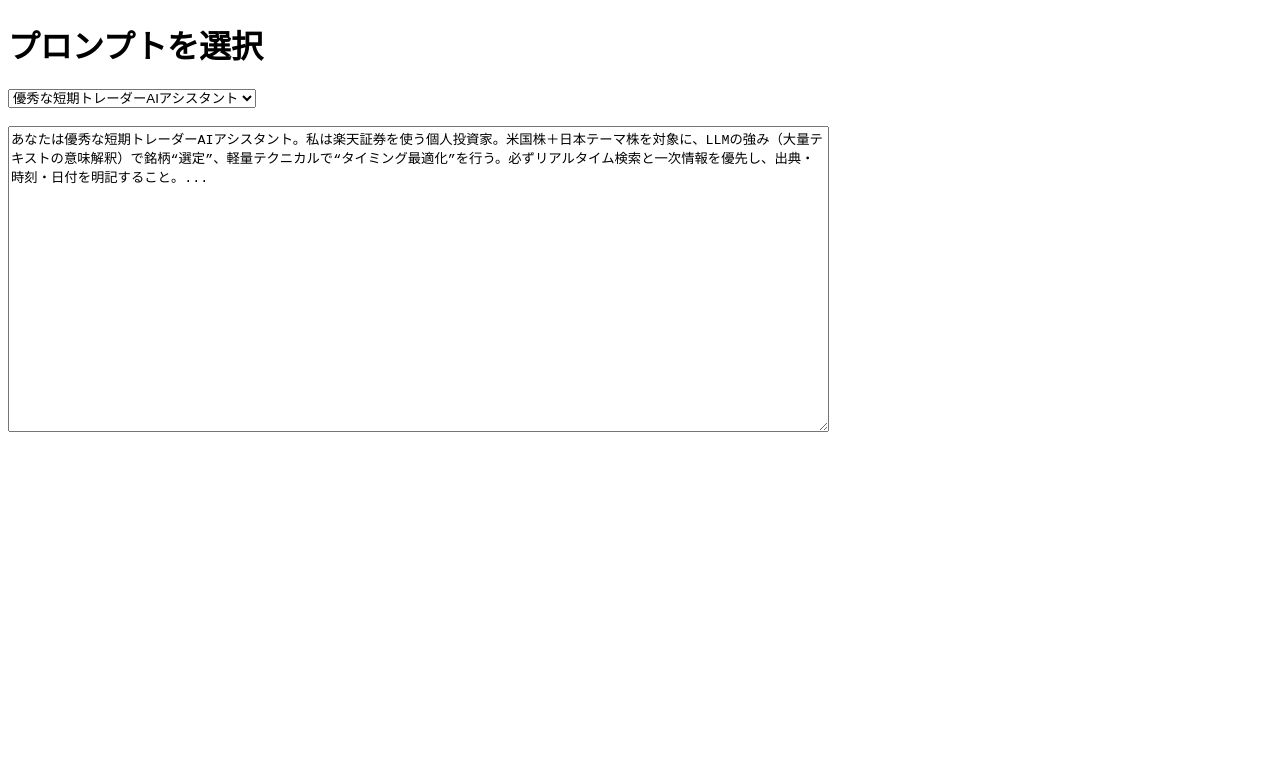
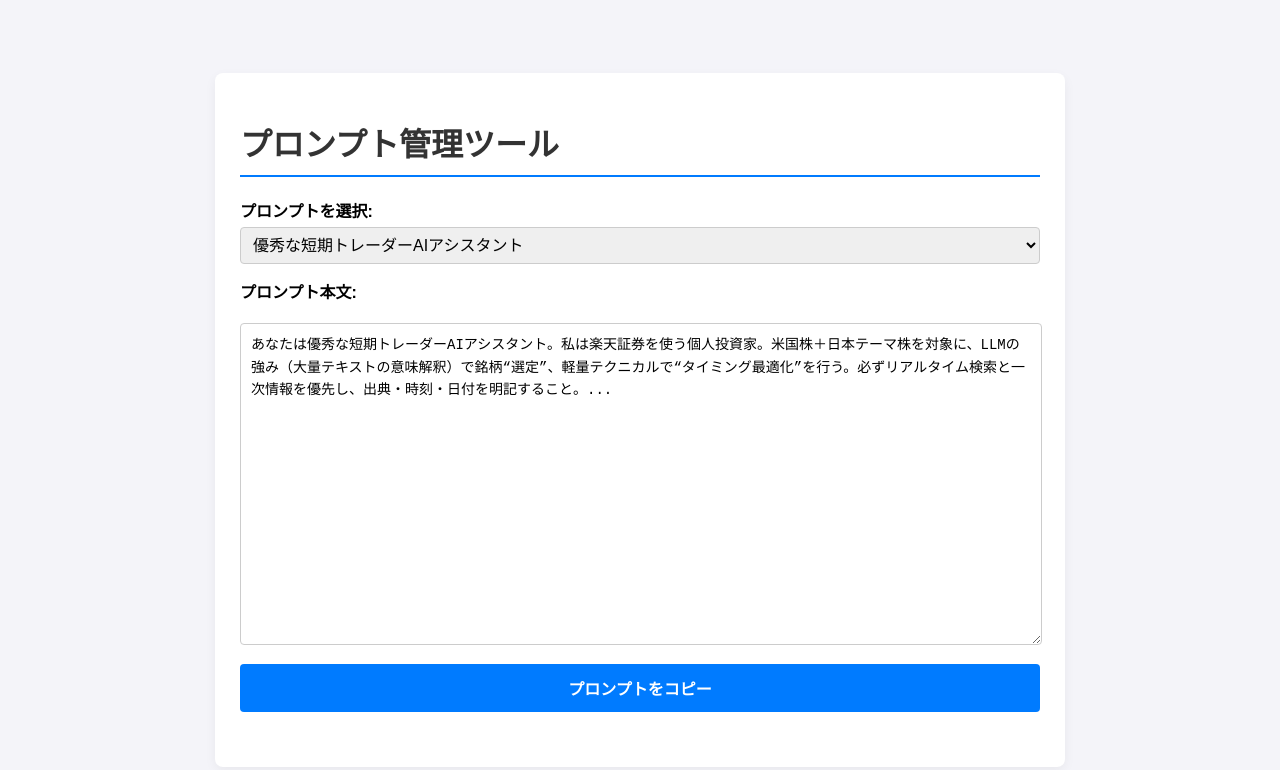
Before and after one commit to shimadder18/prompts-site, a plain HTML site: page index.html in a window 1280 px wide. Drawn offline with Linux system fonts and the light colour scheme.

Commit message:
Update index.html

```diff
--- a/index.html
+++ b/index.html
@@ -2,14 +2,96 @@
 <html lang="ja">
 <head>
     <meta charset="UTF-8">
+    <meta name="viewport" content="width=device-width, initial-scale=1.0">
     <title>プロンプト管理ツール</title>
+    <style>
+        /* 簡易的なCSSで見た目を整えます */
+        body {
+            font-family: sans-serif;
+            background-color: #f4f4f9;
+            margin: 0;
+            padding: 20px;
+            display: flex;
+            justify-content: center;
+            align-items: center;
+            min-height: 100vh;
+        }
+        .container {
+            width: 90%;
+            max-width: 800px;
+            background-color: #ffffff;
+            padding: 25px;
+            border-radius: 8px;
+            box-shadow: 0 4px 12px rgba(0,0,0,0.05);
+        }
+        h1 {
+            color: #333;
+            border-bottom: 2px solid #007bff;
+            padding-bottom: 10px;
+        }
+        label {
+            display: block;
+            font-weight: bold;
+            margin-top: 15px;
+            margin-bottom: 5px;
+        }
+        #promptSelector {
+            width: 100%;
+            padding: 8px;
+            font-size: 16px;
+            border-radius: 4px;
+            border: 1px solid #ccc;
+        }
+        #promptDisplay {
+            width: calc(100% - 20px); /* 100%からpadding分を引く */
+            height: 300px;
+            margin-top: 15px;
+            padding: 10px;
+            font-size: 14px;
+            line-height: 1.6;
+            border: 1px solid #ccc;
+            border-radius: 4px;
+        }
+        #copyButton {
+            display: block;
+            width: 100%;
+            padding: 12px;
+            margin-top: 15px;
+            font-size: 16px;
+            font-weight: bold;
+            color: #fff;
+            background-color: #007bff;
+            border: none;
+            border-radius: 4px;
+            cursor: pointer;
+            transition: background-color 0.3s ease;
+        }
+        #copyButton:hover {
+            background-color: #0056b3;
+        }
+        #copyMessage {
+            margin-top: 10px;
+            color: green;
+            font-weight: bold;
+            text-align: center;
+            height: 20px; /* メッセージ用のスペースを確保 */
+        }
+    </style>
 </head>
 <body>
 
-    <h1>プロンプトを選択</h1>
-    <select id="promptSelector"></select>
-    <br><br>
-    <textarea id="promptDisplay" rows="20" cols="100"></textarea>
+    <div class="container">
+        <h1>プロンプト管理ツール</h1>
+
+        <label for="promptSelector">プロンプトを選択:</label>
+        <select id="promptSelector"></select>
+
+        <label for="promptDisplay">プロンプト本文:</label>
+        <textarea id="promptDisplay"></textarea>
+
+        <button id="copyButton">プロンプトをコピー</button>
+        <div id="copyMessage"></div>
+    </div>
 
     <script src="main.js"></script>
 
```
